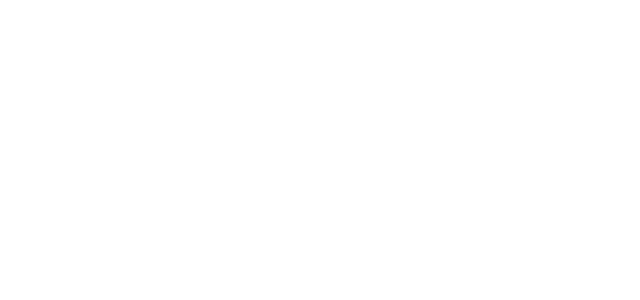
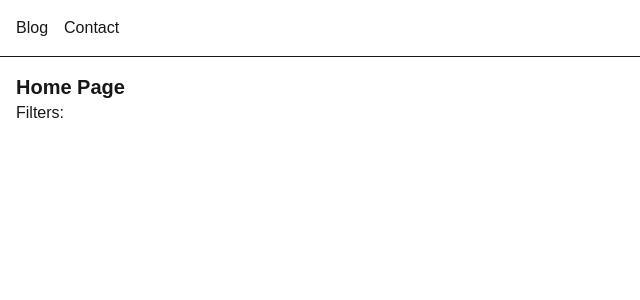
Before and after one commit to fbk-rena/next.js-learning, a Next.js app: page / in a window 1280 px wide. Shown: the top 300 px of the page, without its empty margins (0-640 px from the left). Built offline with nearby package versions, Linux system fonts and the light colour scheme.

Commit message:
feat: linking and Navigation

```diff
--- /dev/null
+++ b/src/app/blog/[slug]/loading.tsx
@@ -0,0 +1,3 @@
+export default function Loading() {
+    return <LoadingSkeleton />
+  }
--- a/src/app/blog/[slug]/page.tsx
+++ b/src/app/blog/[slug]/page.tsx
@@ -1,4 +1,16 @@
-export default async function Page(props: PageProps<'/blog/[slug]'>) {
-    const { slug } = await props.params
-    return <h1>Blog post: {slug}</h1>
-  }
+export async function generateStaticParams() {
+  const posts = await fetch('https://.../posts').then((res) => res.json())
+
+  return posts.map((post) => ({
+    slug: post.slug,
+  }))
+}
+
+export default async function Page({
+  params,
+}: {
+  params: Promise<{ slug: string }>
+}) {
+  const { slug } = await params
+  // ...
+}
--- a/src/app/blog/page.tsx
+++ b/src/app/blog/page.tsx
@@ -1,15 +1,16 @@
-// Dummy imports
 import { getPosts } from '@/lib/posts'
-import { Post } from '@/ui/post'
 
 export default async function Page() {
   const posts = await getPosts()
 
   return (
-    <ul>
-      {posts.map((post) => (
-        <Post key={post.id} post={post} />
-      ))}
-    </ul>
+    <div>
+      <h1>Blog</h1>
+      <ul>
+        {posts.map((post) => (
+          <li key={post.slug}>{post.title}</li>
+        ))}
+      </ul>
+    </div>
   )
 }
--- /dev/null
+++ b/src/app/dashboard/loading.tsx
@@ -0,0 +1,7 @@
+export default function Loading() {
+    return (
+      <div className="animate-pulse p-4">
+        <p>Loading...</p>
+      </div>
+    )
+  }
--- a/src/app/layout.tsx
+++ b/src/app/layout.tsx
@@ -1,3 +1,6 @@
+import './globals.css'
+import Link from 'next/link'
+
 export default function DashboardLayout({
   children,
 }: {
@@ -5,10 +8,16 @@ export default function DashboardLayout({
 }) {
   return (
     <html lang="en">
-      <body>
-        {/* Layout UI */}
-        {/* Place children where you want to render a page or nested layout */}
-        <main>{children}</main>
+      <body suppressHydrationWarning={true}>
+        <nav className="p-4 border-b">
+          {/* Prefetched automáticamente */}
+          <Link href="/blog">Blog</Link>
+
+          {/* Sin prefetch (ejemplo de navegación tradicional) */}
+          <a href="/contact" className="ml-4">Contact</a>
+        </nav>
+
+        <main className="p-4">{children}</main>
       </body>
     </html>
   )
--- a/src/app/page.tsx
+++ b/src/app/page.tsx
@@ -1,7 +1,14 @@
-export default async function Page({
+export default function Page({
   searchParams,
 }: {
-  searchParams: Promise<{ [key: string]: string | string[] | undefined }>
+  searchParams?: { [key: string]: string | string[] | undefined }
 }) {
-  const filters = (await searchParams).filters
+  const filters = searchParams?.filters
+
+  return (
+    <div>
+      <h1 className="text-xl font-bold">Home Page</h1>
+      <p>Filters: {JSON.stringify(filters)}</p>
+    </div>
+  )
 }
--- /dev/null
+++ b/src/app/ui/hover-prefetch-link.tsx
@@ -0,0 +1,24 @@
+'use client'
+
+import Link from 'next/link'
+import { useState } from 'react'
+
+function HoverPrefetchLink({
+  href,
+  children,
+}: {
+  href: string
+  children: React.ReactNode
+}) {
+  const [active, setActive] = useState(false)
+
+  return (
+    <Link
+      href={href}
+      prefetch={active ? null : false}
+      onMouseEnter={() => setActive(true)}
+    >
+      {children}
+    </Link>
+  )
+}
--- /dev/null
+++ b/src/app/ui/loading-indicator.tsx
@@ -0,0 +1,10 @@
+'use client'
+
+import { useLinkStatus } from 'next/link'
+
+export default function LoadingIndicator() {
+  const { pending } = useLinkStatus()
+  return pending ? (
+    <div role="status" aria-label="Loading" className="spinner" />
+  ) : null
+}
--- /dev/null
+++ b/src/lib/post.ts
@@ -0,0 +1,25 @@
+// src/lib/posts.ts
+export type Post = {
+  slug: string
+  title: string
+  date: string
+  content: string
+}
+
+// Ejemplo con datos fake
+export async function getPosts(): Promise<Post[]> {
+  return [
+    {
+      slug: 'post-1',
+      title: 'Mi primer post',
+      date: '2025-08-20',
+      content: 'Contenido de prueba del primer post.',
+    },
+    {
+      slug: 'post-2',
+      title: 'Mi segundo post',
+      date: '2025-08-25',
+      content: 'Contenido de prueba del segundo post.',
+    },
+  ]
+}
```
Also changed, not shown: src/app/lib/post.tsx (deleted), src/app/ui/post.tsx (renamed from src/ui/post.tsx).
